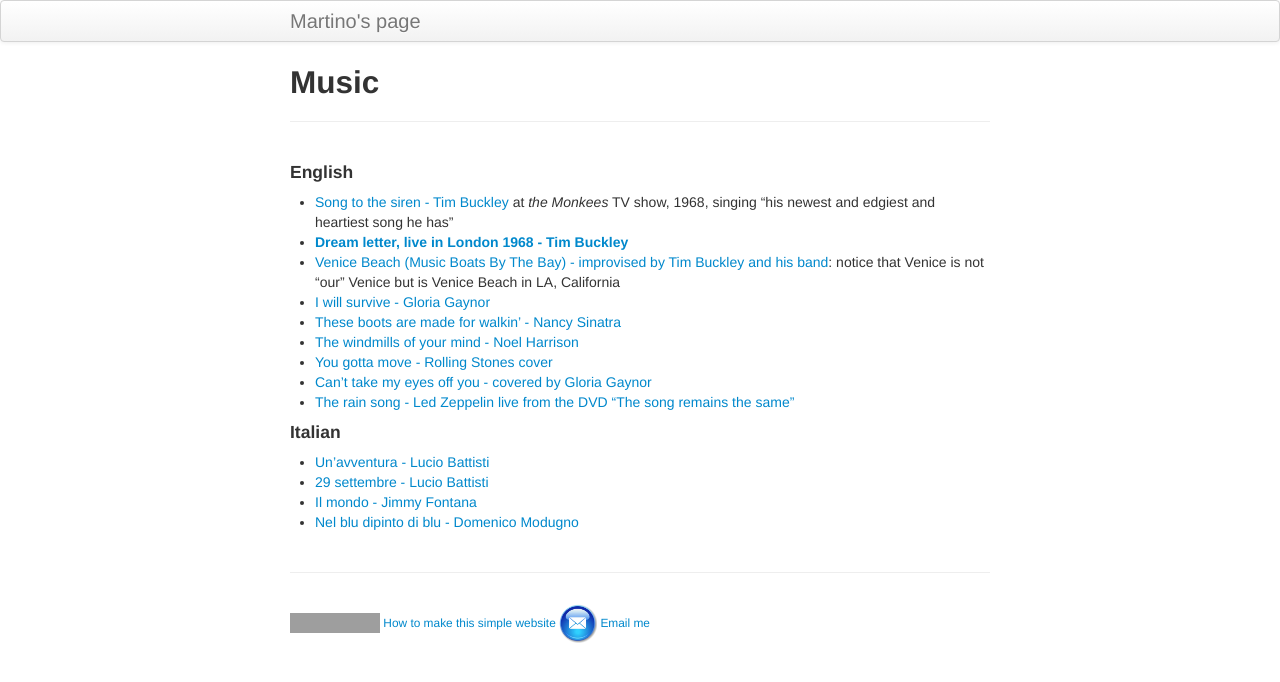
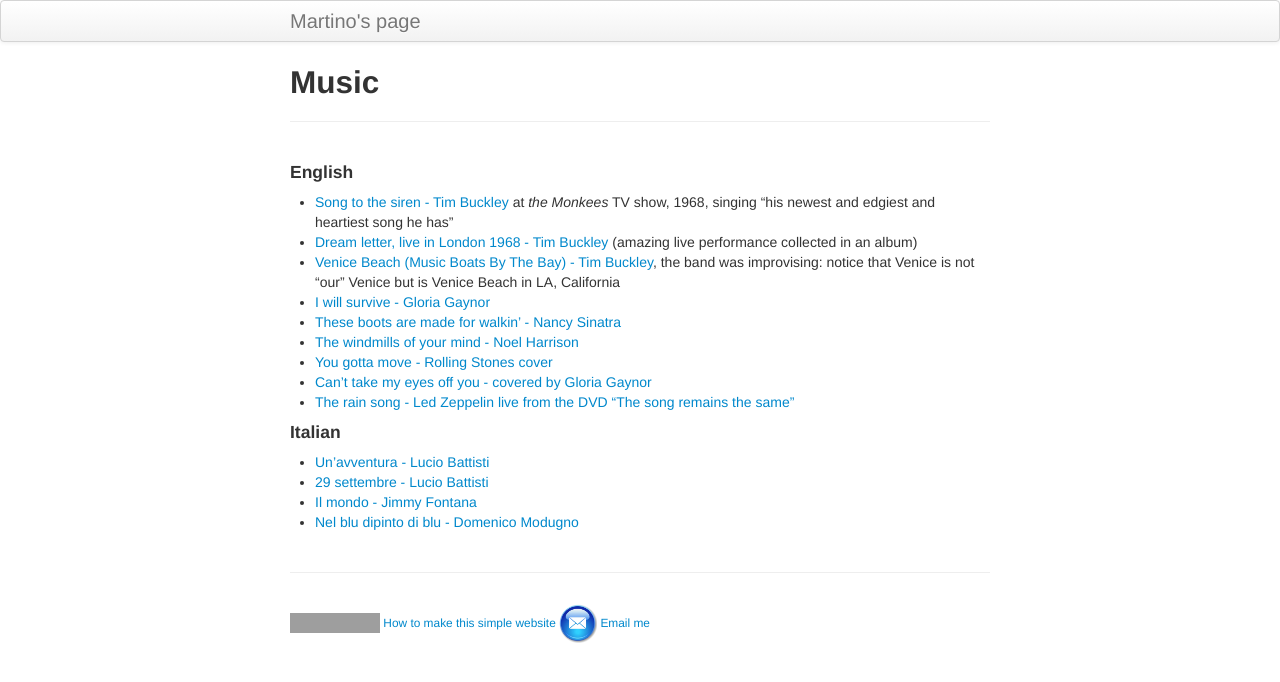
Before and after one commit to martinoischia/first-web-page, a Jekyll site: the page built from pages/music.md, in a window 1280 px wide. Shown: the top 682 px of the page. Built offline with Jekyll 4.4.1, drawn with Linux system fonts in a browser that asks for light colours; grey boxes are pictures that could not be loaded.

```diff
--- a/pages/music.md
+++ b/pages/music.md
@@ -7,8 +7,8 @@ description: Songs I like
 #### English
 
 - [Song to the siren - Tim Buckley](https://youtu.be/vMTEtDBHGY4) at *the Monkees* TV show, 1968, singing "his newest and edgiest and heartiest song he has"
-- [__Dream letter, live in London 1968 - Tim Buckley__](https://www.youtube.com/watch?v=rfRlP2fhSCE&t=5309s)
-- [Venice Beach (Music Boats By The Bay) - improvised by Tim Buckley and his band](https://www.youtube.com/watch?v=3j0e3PI30-Q): notice that Venice is not "our" Venice but is Venice Beach in LA, California
+- [Dream letter, live in London 1968 - Tim Buckley](https://www.youtube.com/watch?v=rfRlP2fhSCE&t=5309s) (amazing live performance collected in an album)
+- [Venice Beach (Music Boats By The Bay) - Tim Buckley](https://www.youtube.com/watch?v=3j0e3PI30-Q), the band was improvising: notice that Venice is not "our" Venice but is Venice Beach in LA, California
 - [I will survive - Gloria Gaynor](https://www.youtube.com/watch?v=gYkACVDFmeg)
 - [These boots are made for walkin' - Nancy Sinatra](https://www.youtube.com/watch?v=SbyAZQ45uww)
 - [The windmills of your mind - Noel Harrison](https://www.youtube.com/watch?v=WEhS9Y9HYjU)
```
Also changed, not shown: pages/filosofia/enrico ischia.md (+1 -1 lines).
